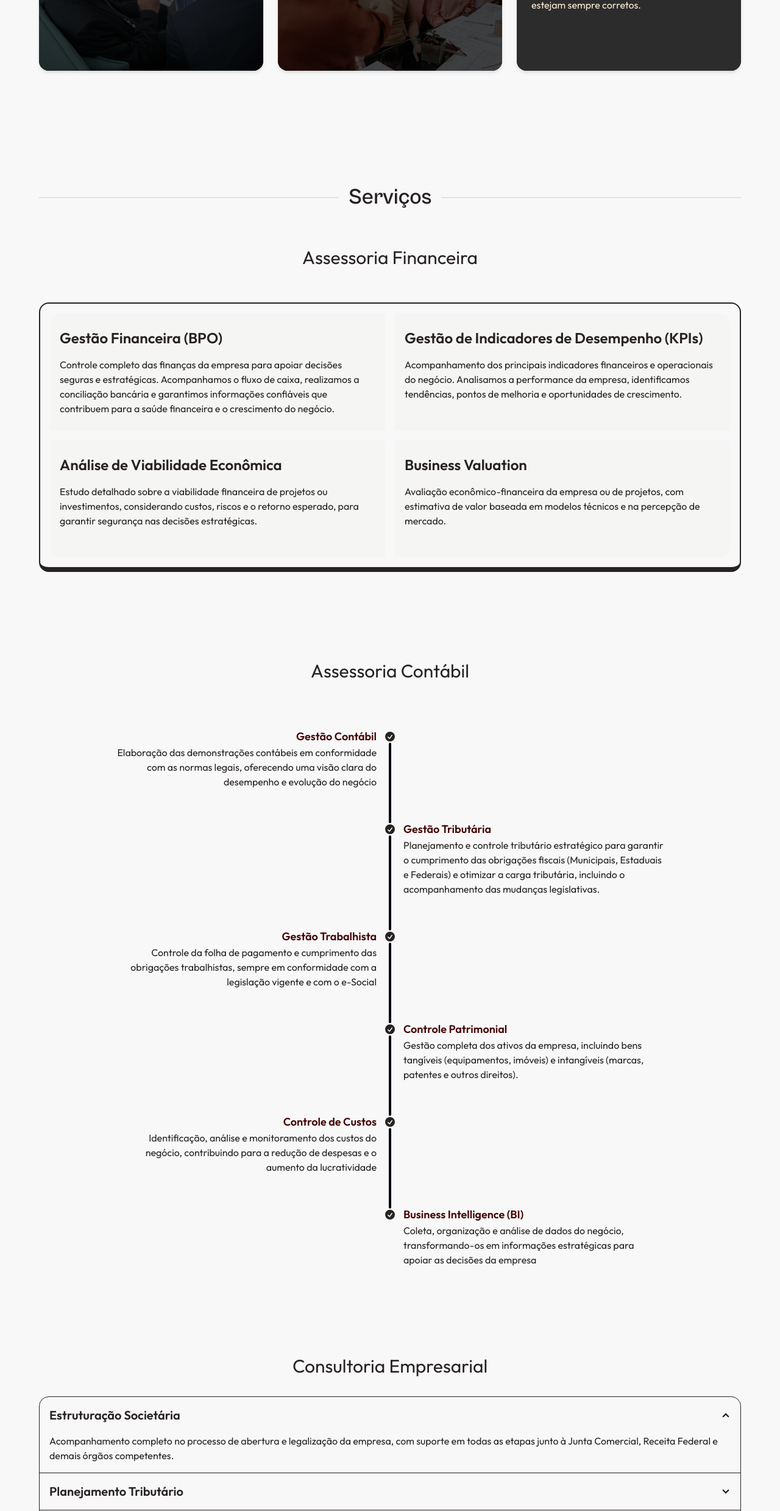
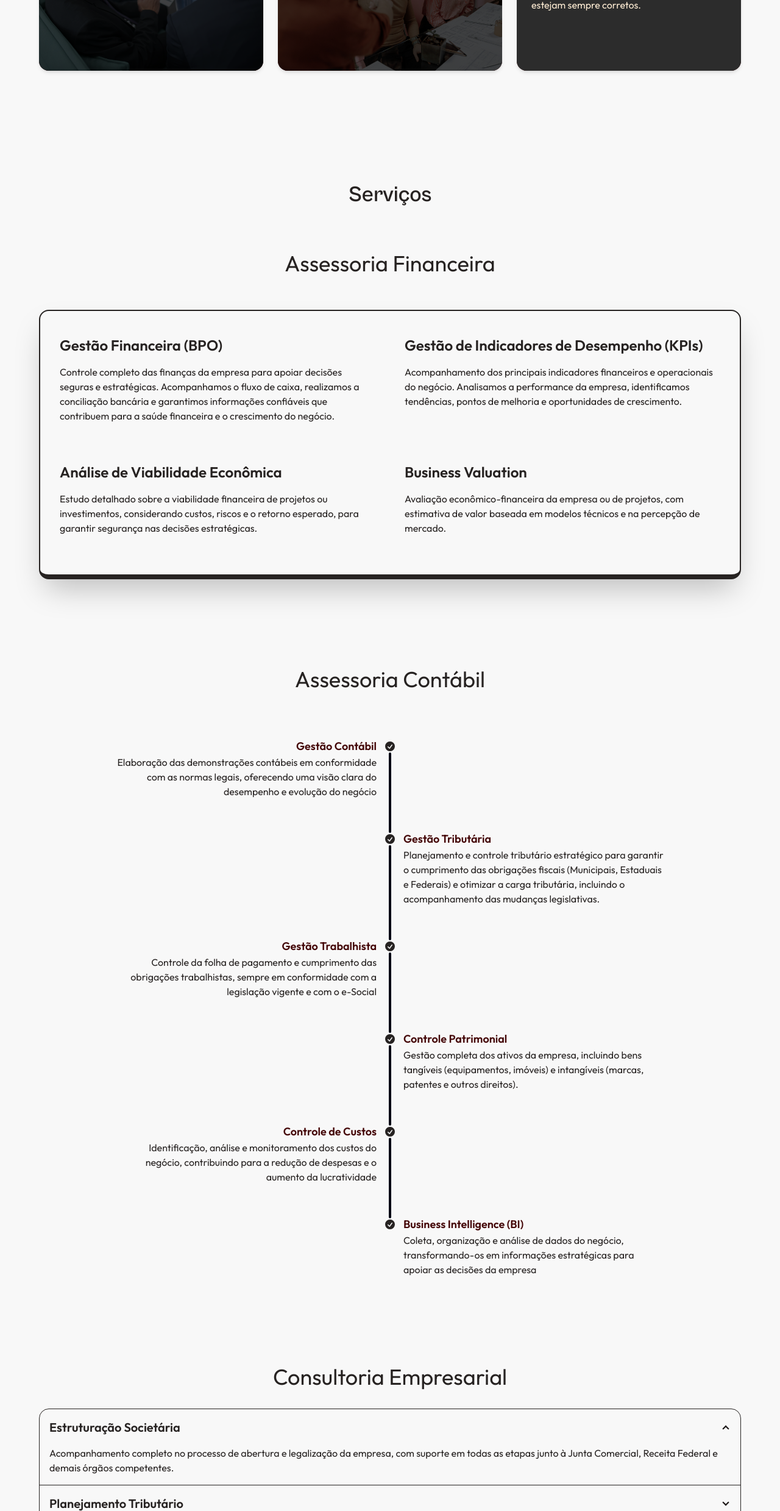
Before and after one commit to PedroVMLopes/cpmpaulista, a Next.js app: page / in a window 1280 px wide. Shown: the part 964-3442 px from the top of the page at 61% size. Built offline with nearby package versions, Linux system fonts and the light colour scheme; grey boxes are pictures that could not be loaded; a web font is replaced by a local one.

Commit message:
Before Consultoria changes

```diff
--- a/components/AssessoriaFinanceira.tsx
+++ b/components/AssessoriaFinanceira.tsx
@@ -3,11 +3,11 @@ export default function AssessoriaFinanceira() {
 
     return (
         <div className="text-center flex flex-col items-center">
-            <h1 className="text-3xl py-4">Assessoria Financeira</h1>
-            <div className="grid grid-cols-1 md:grid-rows-2 md:grid-cols-2 gap-0.5 md:gap-4 w-full p-2 md:p-4 mt-10 text-start rounded-2xl border-2 border-b-8">
+            <h1 className="text-3xl md:text-4xl py-4">Assessoria Financeira</h1>
+            <div className="grid grid-cols-1 md:grid-rows-2 md:grid-cols-2 gap-0.5 md:gap-4 w-full p-2 md:p-4 mt-6 md:mt-10 text-start rounded-2xl border-2 border-b-8 shadow-2xl">
 
                 {/* Grid 1 */}
-                <div className="indicator w-full flex flex-col rounded-2xl rounded-b-none md:rounded-r-none bg-base-200 text-center md:text-start">
+                <div className="indicator w-full flex flex-col rounded-2xl rounded-b-none md:rounded-r-none text-center md:text-start">
                     <div className="text-2xl p-4 pt-6 pb-0 flex flex-row items-center gap-2">
                         <p className="font-semibold w-full">Gestão Financeira (BPO)</p>
                     </div>
@@ -17,7 +17,7 @@ export default function AssessoriaFinanceira() {
                 </div>
 
                 {/* Grid 2 */}
-                <div className="indicator w-full flex flex-col md:rounded-tr-2xl bg-base-200 text-center md:text-start">
+                <div className="indicator w-full flex flex-col md:rounded-tr-2xl text-center md:text-start">
                     <div className="text-2xl p-4 pt-6 pb-0 flex flex-row items-center gap-2">
                         <p className="font-semibold w-full">Gestão de Indicadores de Desempenho (KPIs)</p>
                     </div>
@@ -27,7 +27,7 @@ export default function AssessoriaFinanceira() {
                 </div>
 
                 {/* Grid 3 */}
-                <div className="indicator w-full flex flex-col md:rounded-bl-2xl bg-base-200 text-center md:text-start">
+                <div className="indicator w-full flex flex-col md:rounded-bl-2xl text-center md:text-start">
                     <div className="text-2xl p-4 pt-6 pb-0 flex flex-row items-center gap-2">
                         <p className="font-semibold w-full">Análise de Viabilidade Econômica</p>
                     </div>
@@ -37,7 +37,7 @@ export default function AssessoriaFinanceira() {
                 </div>
 
                 {/* Grid 4 */}
-                <div className="indicator w-full flex flex-col rounded-2xl rounded-t-none md:rounded-bl-none md:rounded-br-2xl bg-base-200 text-center md:text-start">
+                <div className="indicator w-full flex flex-col rounded-2xl rounded-t-none md:rounded-bl-none md:rounded-br-2xl text-center md:text-start">
                     <div className="text-2xl p-4 pt-6 pb-0 flex flex-row items-center gap-2">
                         <p className="font-semibold w-full">Business Valuation</p>
                     </div>
--- a/components/Consultoria.tsx
+++ b/components/Consultoria.tsx
@@ -1,7 +1,7 @@
 export default function Consultoria() {
     return (
         <div className="text-center flex flex-col items-center mt-24">
-            <h1 className="text-3xl mb-8">Consultoria Empresarial</h1>
+            <h1 className="text-3xl md:text-4xl mb-8">Consultoria Empresarial</h1>
             <div className="flex flex-col w-full text-start join join-vertical">
                 <div className="collapse collapse-arrow border bg-base-100 join-item">
                     <input type="radio" name="accordion-ServicosParaEmpresas" defaultChecked />
--- a/components/Servicos.tsx
+++ b/components/Servicos.tsx
@@ -1,20 +1,19 @@
 import AssessoriaFinanceira from "./AssessoriaFinanceira";
 import Consultoria from "./Consultoria";
-import Tabela from "./TabelaAssessoriaContabil";
 import Timeline from "./TimelineAssContab";
 
 
 export default function Servicos() {
     return (
         <div className="mt-46 mx-2 md:mx-0 sm:w-[90%]">
-            <p className="text-4xl text-center w-full font-cabinet font-semibold divider mb-14">Serviços</p>
+            <p className="text-4xl text-center w-full font-cabinet font-semibold mb-14">Serviços</p>
 
             {/* Assessoria Financeira */}
             <AssessoriaFinanceira />
 
             {/* Assessoria Contábil */}
             <div className="text-center mt-32 flex flex-col items-center">
-                <h1 className="text-3xl py-4">Assessoria Contábil</h1>
+                <h1 className="text-3xl md:text-4xl py-4">Assessoria Contábil</h1>
                 <div className="flex flex-col items-center gap-14 mt-14">
                     <Timeline />
                 </div>
```
